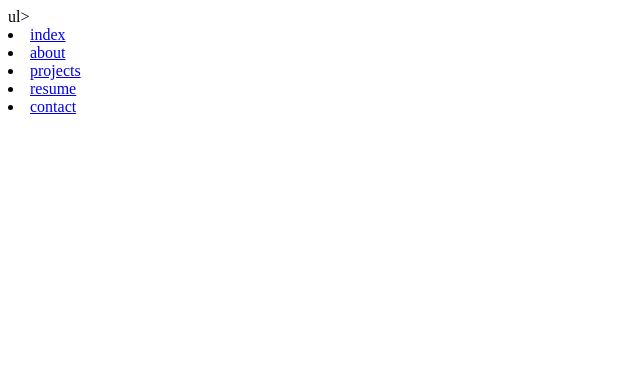
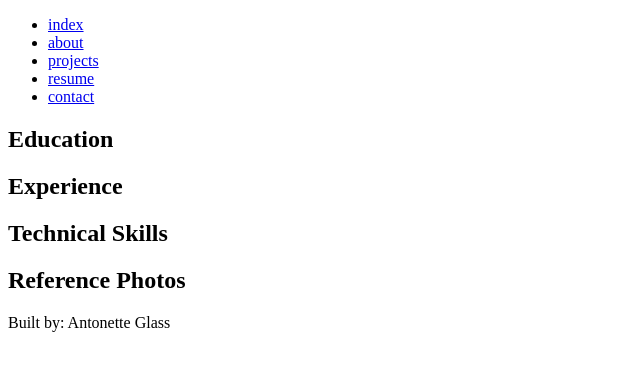
Before and after one commit to aeglass1/Glass--Project-example-1, a plain HTML site: page resume.html in a window 1280 px wide. Shown: the whole page, without its empty margins (0-640 px from the left). Drawn offline with Linux system fonts and the light colour scheme.

Commit message:
HTML BASICS
All sections and frame work to start the assignment.

```diff
--- a/resume.html
+++ b/resume.html
@@ -3,12 +3,12 @@
 <head>
     <meta charset="UTF-8">
     <meta name="viewport" content="width=device-width, initial-scale=1.0">
-    <title>Document</title>
+    <title>resume</title>
 </head>
 <body>
     <header></header>
     <nav>
-        ul>
+        <ul>
             <li><a href="index.html">index</a></li>
             <li><a href="about.html">about</a></li>
             <li><a href="projects.html">projects</a></li>
@@ -16,7 +16,22 @@
             <li><a href="contact.html">contact</a></li>
         </ul>
     </nav>
-    <main></main>
-    <footer></footer>
+    <main>
+        <section>
+            <h2> Education </h2>
+    </section>
+    <section>
+        <h2> Experience</h2>
+    </section>
+<section>
+    <h2>Technical Skills</h2>
+</section>
+<section>
+    <h2>Reference Photos</h2>
+</section>
+</main>
+    <footer>
+        <p>Built by: Antonette Glass</p>
+    </footer>
 </body>
 </html>
```
Also changed, not shown: about.html (+10 -4 lines), contact.html (+3 -1 lines), index.html (+7 -3 lines), projects.html (+14 -6 lines).
